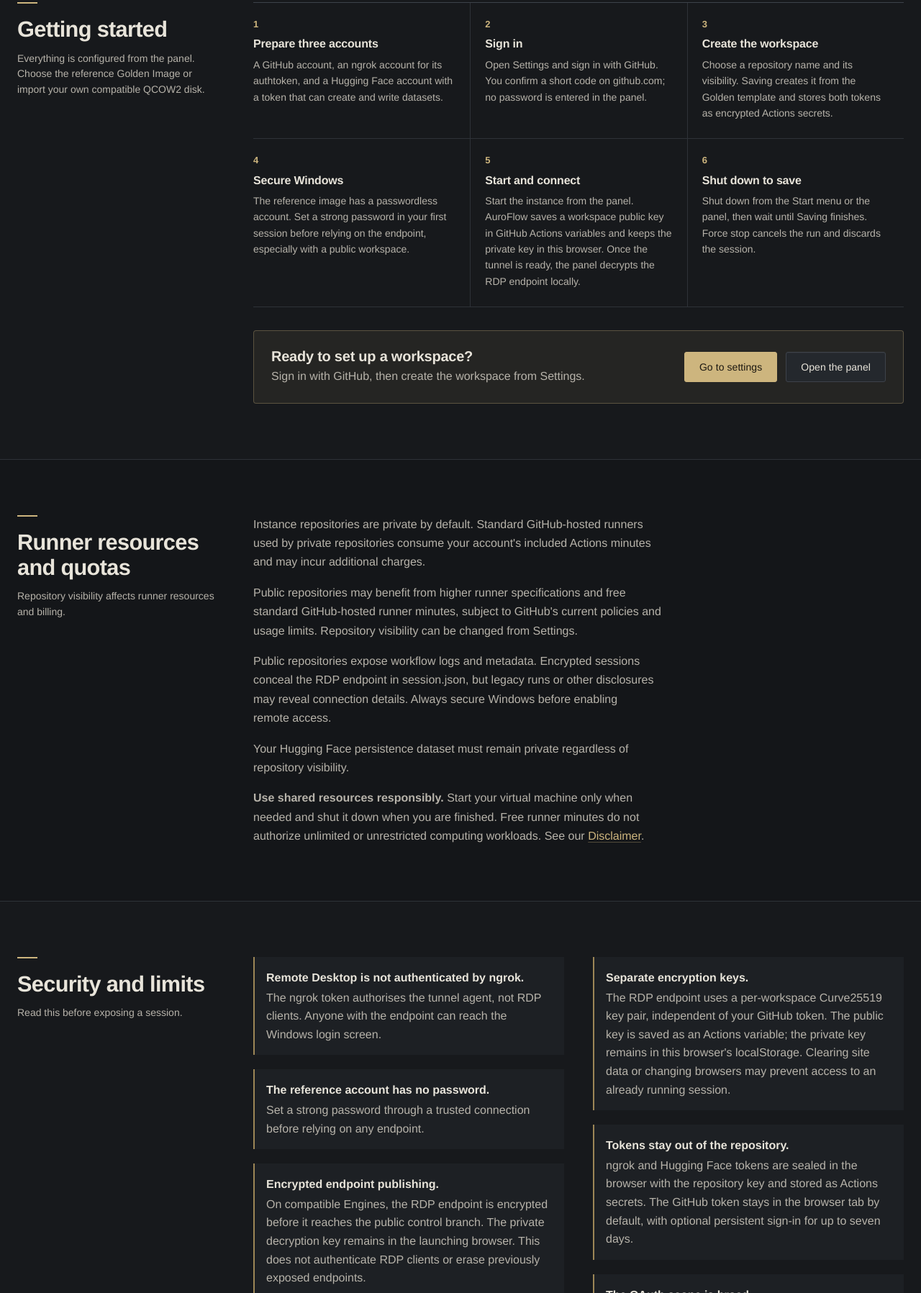
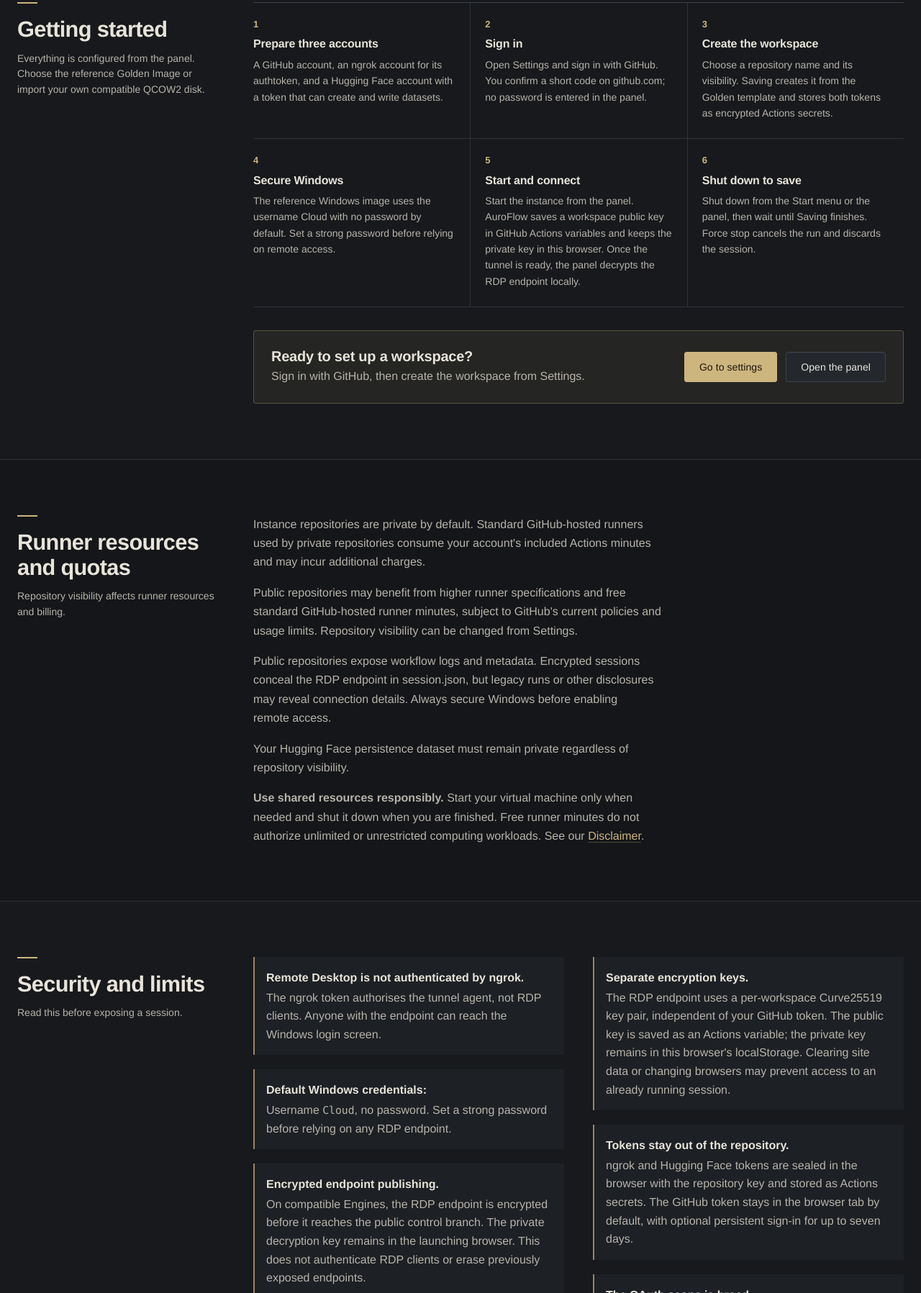
Before and after one commit to fox3000foxy/auroflow, an Astro site: page / in a window 1280 px wide. Shown: the part 6366-8163 px from the top of the page at 72% size. Built offline with nearby package versions, Linux system fonts and the light colour scheme; Astro itself is replaced by a stand-in of ours; no server answers.

Commit message:
docs: clarify default Windows username and password

```diff
--- a/src/pages/index.astro
+++ b/src/pages/index.astro
@@ -75,7 +75,7 @@ const steps = [
   },
   {
     title: 'Secure Windows',
-    body: 'The reference image has a passwordless account. Set a strong password in your first session before relying on the endpoint, especially with a public workspace.',
+    body: 'The reference Windows image uses the username Cloud with no password by default. Set a strong password before relying on remote access.',
   },
   {
     title: 'Start and connect',
@@ -391,7 +391,7 @@ const steps = [
         <div class="split split--even">
           <ul class="facts">
             <li><strong>Remote Desktop is not authenticated by ngrok.</strong> The ngrok token authorises the tunnel agent, not RDP clients. Anyone with the endpoint can reach the Windows login screen.</li>
-            <li><strong>The reference account has no password.</strong> Set a strong password through a trusted connection before relying on any endpoint.</li>
+            <li><strong>Default Windows credentials:</strong> Username <code>Cloud</code>, no password. Set a strong password before relying on any RDP endpoint.</li>
             <li><strong>Encrypted endpoint publishing.</strong> On compatible Engines, the RDP endpoint is encrypted before it reaches the public control branch. The private decryption key remains in the launching browser. This does not authenticate RDP clients or erase previously exposed endpoints.</li>
             <li><strong>Force stop discards the session.</strong> Cancelling the run skips the save step.</li>
           </ul>
```
